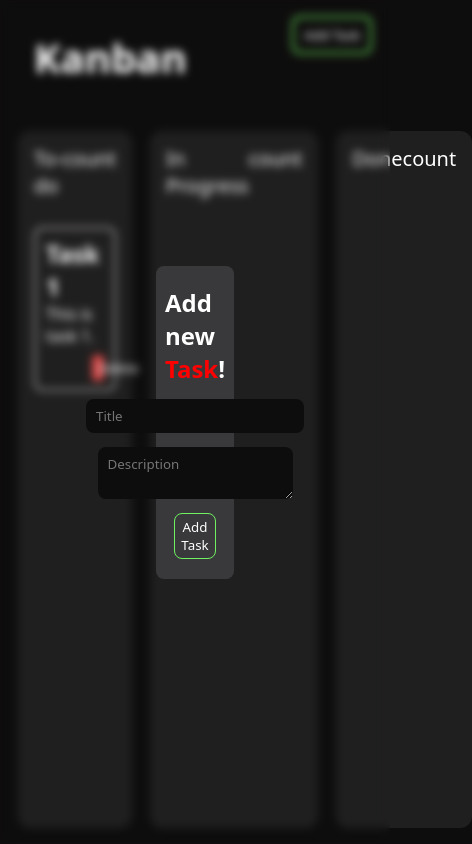
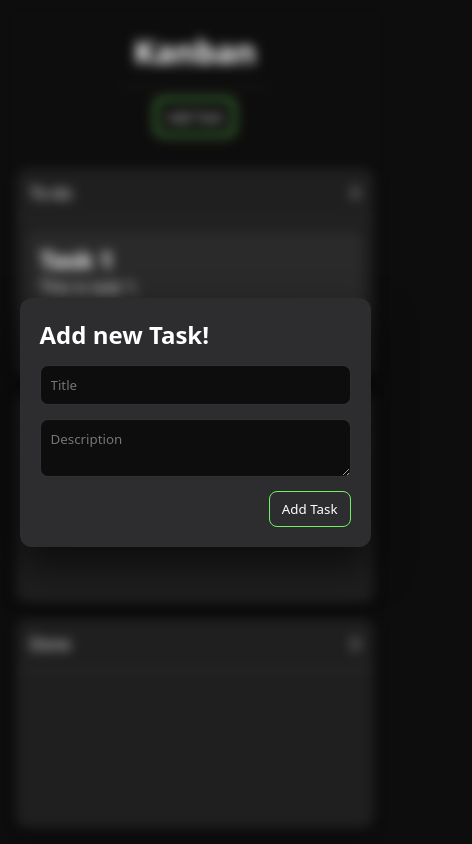
Before and after one commit to Aniket-787/js-kanban-board, a plain HTML site: page index.html in a window 390 px wide. Both pictures are taken after a click on the element "Add Task". Shown: the whole page, 472 px wide, since content can reach past the window. Drawn offline with Linux system fonts and the light colour scheme.

Commit message:
Added localStorage persistence, task deletion, task counting, and mobile responsiveness.

```diff
--- a/index.html
+++ b/index.html
@@ -20,7 +20,7 @@
             <div id="todo" class="task-col ">
                 <div class="heading">
                     <div class="left">To-do</div>
-                    <div class="right">count</div>
+                    <div class="right count">0</div>
                 </div>
                 <div draggable="true" class="task">
                     <div class="task-box">
@@ -33,14 +33,14 @@
             <div id="progress" class="task-col ">
                  <div class="heading">
                     <div class="left">In Progress</div>
-                    <div class="right">count</div>
+                    <div class="right count">0</div>
                 </div>
 
             </div>
             <div id="done" class="task-col">
                  <div class="heading">
                     <div class="left">Done</div>
-                    <div class="right">count</div>
+                    <div class="right count">0</div>
                 </div>
 
             </div>
--- a/script.js
+++ b/script.js
@@ -31,7 +31,10 @@ function dragOnEvent(column) {
   column.addEventListener("drop", () => {
     column.classList.remove("hover-over");
     column.appendChild(dragTask);
+    updateAllCount()
+    saveBoard()
   });
+
 }
 
 dragOnEvent(done);
@@ -60,7 +63,6 @@ div.setAttribute("draggable", "true");
 div.classList.add('task')
 
 let taskTitle = document.querySelector('#title').value
-console.log(taskTitle)
 let taskDesc = document.querySelector('#description').value
 
 div.innerHTML = `
@@ -77,5 +79,113 @@ div.innerHTML = `
 
 todo.appendChild(div)
 modal.style.display = "none";
+updateAllCount()
+saveBoard()
 
 })
+
+
+
+let count = document.querySelector('.heading .count')
+
+let taskarr = [todo,progress,done]
+taskarr.forEach(t=>{
+
+})
+
+function updateCount(column){
+  let countE1 = column.querySelector('.count')
+  let tasks = column.querySelectorAll('.task')
+  countE1.innerText = tasks.length
+}
+
+function updateAllCount(){
+  updateCount(todo)
+  updateCount(progress)
+  updateCount(done)
+}
+
+function saveBoard() {
+  let boardData = {
+    todo: [],
+    progress: [],
+    done: []
+  };
+
+  [todo, progress, done].forEach(column => {
+    let columnId = column.id;
+    let tasks = column.querySelectorAll('.task');
+
+    tasks.forEach(task => {
+      let titleEl = task.querySelector('h2');
+      let descEl  = task.querySelector('.desc');
+
+      if (!titleEl || !descEl) return;
+
+      boardData[columnId].push({
+        title: titleEl.innerText,
+        desc: descEl.innerText
+      });
+    });
+  });
+
+  localStorage.setItem('KanbanBoard', JSON.stringify(boardData));
+}
+
+
+
+function loadBoard(){
+  let data = JSON.parse(localStorage.getItem('KanbanBoard'))
+  if(!data) return;
+
+  //clear existing task
+  [todo,progress,done].forEach(col=>{
+    col.querySelectorAll('.task').forEach(task=>task.remove())
+  })
+
+  Object.keys(data).forEach(columnId=>{
+    let column = document.querySelector(`#${columnId}`)
+
+    data[columnId].forEach(taskData=>{
+      let div = document.createElement('div');
+      div.classList.add('task');
+      div.setAttribute('draggable', 'true');
+
+      div.innerHTML = `
+        <div class="task-box">
+          <h2>${taskData.title}</h2>
+          <div class="desc">${taskData.desc}</div>
+        </div>
+        <button class="delete">Delete</button>
+      `;
+
+      // attach drag again
+      div.addEventListener('dragstart', () => {
+        dragTask = div;
+      });
+
+      column.appendChild(div);
+    })
+  })
+  updateAllCount()
+}
+
+loadBoard();
+
+
+//delete logic
+function enableDelete(column) {
+  column.addEventListener('click', (e) => {
+    if (e.target.classList.contains('delete')) {
+      let task = e.target.closest('.task');
+      task.remove();
+
+      updateAllCount();
+      saveBoard();
+    }
+  });
+}
+
+enableDelete(todo);
+enableDelete(progress);
+enableDelete(done);
--- a/style.css
+++ b/style.css
@@ -11,7 +11,6 @@ html,body{
 }
 
 :root{
-    /* color  */
     --bg-color: #0e0d0d;
     --section-bg-color:#201f1f;
     --text-color:#ffffff;
@@ -19,36 +18,28 @@ html,body{
     --bg-secondary-color:#1b08eb;
     --border-color: #6ff161;
 
-    /* spacing */
-
     --spacing-sm:4px 6px;
     --spacing-md:8px 10px;
     --spacing-lg:14px 16px;
     --spacing-xl:16px 18px;
     --spacing-xxl:20px 22px;
 
-    /*radius*/
-
     --rd-sm:4px;
     --rd-md:8px;
     --rd-lg:12px;
     --rd-xl:16px;
-    --rd-xxl:20px;
 
-    /*font-size*/
-    --font-size-sm:5px;
-    --font-size-md:10px;
-    --font-size-lg:15px;
-    --font-size-xl:20px;
-
-
-
+    --font-size-md:14px;
+    --font-size-lg:16px;
+    --font-size-xl:18px;
 }
 
 body{
    background-color: var(--bg-color);
    color: var(--text-color);
 }
+
+/* ===== LAYOUT ===== */
 
 .main{
     width: 100%;
@@ -61,147 +52,177 @@ body{
 .nav{
     display: flex;
     justify-content: space-between;
+    align-items: center;
     padding: var(--spacing-xl);
 }
 
-.btn{
+.add-task-btn button{
+    padding: var(--spacing-md);
+    border: 2px solid var(--border-color);
+    background-color: transparent;
+    color: var(--text-color);
+    border-radius: var(--rd-md);
+    cursor: pointer;
+    transition: 0.3s;
+}
+
+.add-task-btn button:hover{
+    background-color: var(--bg-secondary-color);
+}
+
+/* ===== BOARD ===== */
+
+.board{
+    flex-grow: 1;
+    display: flex;
+    gap: 16px;
+    padding: 16px;
+    overflow-x: auto;
+}
+
+.task-col{
+    background-color: var(--section-bg-color);
+    border-radius: var(--rd-lg);
+    flex: 1;
+    min-width: 280px;
+    display: flex;
+    flex-direction: column;
+    box-shadow: 0 4px 12px rgba(0,0,0,0.4);
+}
+
+.heading{
+    display: flex;
+    justify-content: space-between;
+    padding: 14px;
+    font-size: var(--font-size-xl);
+    border-bottom: 1px solid rgba(255,255,255,0.1);
+}
+
+.count{
+    opacity: 0.7;
+}
+
+/* ===== TASK ===== */
+
+.task{
+    margin: 12px;
+    padding: 12px;
+    background-color: #2a2a2a;
+    border-radius: var(--rd-md);
+    display: flex;
+    flex-direction: column;
+    gap: 10px;
+    cursor: grab;
+    transition: transform 0.2s ease, box-shadow 0.2s ease;
+}
+
+.task:hover{
+    transform: translateY(-2px);
+    box-shadow: 0 6px 14px rgba(0,0,0,0.4);
+}
+
+.delete{
+    align-self: flex-end;
+    padding: 6px 10px;
+    font-size: 12px;
+    border-radius: var(--rd-sm);
+    border: none;
+    background-color: var(--bg-btn-color);
+    color: white;
+    cursor: pointer;
+}
+
+.delete:hover{
+    background-color: #ff5c5c;
+}
+
+.hover-over{
+    border: 2px dashed var(--border-color);
+    background-color: rgba(111,241,97,0.05);
+}
+
+/* ===== MODAL ===== */
+
+.modal{
+    position: fixed;
+    inset: 0;
+    display: none;
+    z-index: 1000;
+}
+
+.bg{
+    width: 100%;
+    height: 100%;
+    backdrop-filter: blur(6px);
     display: flex;
     justify-content: center;
     align-items: center;
 }
 
-.add-task-btn button{
-    padding: var(--spacing-md);
-    border: 2px solid var(--border-color) ;
-    background-color: transparent;
-    color: var(--text-color);
-    border-radius: var(--rd-md);
-    transition: all ease 0.8s;
+.newTask{
+    width: 320px;
+    background-color: #2d2d30;
+    padding: 20px;
+    border-radius: var(--rd-lg);
+    display: flex;
+    flex-direction: column;
+    gap: 14px;
+    box-shadow: 0 20px 40px rgba(0,0,0,0.6);
 }
 
-.add-task-btn button:hover{
-    transform: scale(1.1);
-    background-color: var(--bg-secondary-color);
-    border: none;
-
+#title,
+#description{
+    background-color: var(--bg-color);
+    color: var(--text-color);
+    border: 1px solid rgba(255,255,255,0.15);
+    padding: 10px;
+    border-radius: var(--rd-md);
 }
 
-.board{
-    width: 100%;
-    display: flex;
-    justify-content: space-between;
-    padding: var(--spacing-xl);
-    flex-grow: 1;
-    gap: var(--spacing-xl);
-
-}
-
-.task-col{
-    background-color:var(--section-bg-color);
-    display: flex;
-    flex-direction: column;
-    border-radius: var(--rd-lg);
-    flex-grow: 1;
-    transition: all ease 0.8s;
-}
-
-
-.heading{
-    display: flex;
-    justify-content: space-between;
-    font-size:var(--font-size-xl) ;
-    padding: var(--spacing-lg);
-}
-
-.task{
-    margin: var(--spacing-lg);
-    padding: var(--spacing-md);
-    display: flex;
-    flex-direction: column;
-    gap: var(--spacing-md);
-    border: 2px solid rgba(248, 246, 246, 0.623);
-    border-radius: var(--rd-md);
-    cursor:grabbing;
-    transition: all ease 0.8s;
-}
-
-.task:hover{
-   border: 1px solid rgb(149, 223, 149);
-}
-
-.delete{
-    width: 14%;
-    padding: var(--spacing-sm);
-    border: none;
-    border-radius:var(--rd-sm);
-    background-color: var(--bg-btn-color);
-    color: var(--text-color);
-    align-self: flex-end;
-}
-
-
-.hover-over{
-    border: 2px solid var(--border-color);
-    transform: scale(1.02);
-}
-
-.modal{
-    position:absolute;
-    width: 100vw;
-    height: 100vh;
-    top: 0;
-    left: 0;
-    display: none;
-}
-
-.bg{
-    height: 100vh;
-    width: 100vw;
-    display: flex;
-    justify-content: center;
-    align-items: center;
-    backdrop-filter: blur(4px);
-}
-
-.modal .newTask{
-    display: flex;
-    width: 20vw;
-   flex-direction: column;
-    align-items: center;
-    gap: var(--spacing-lg);
-    background-color: rgb(57, 57, 59);
-    padding: var(--spacing-xxl);
-    border-radius: var(--rd-md);
-    transition: all ease 1s;
-}
-
-#title, #description{
-    border: none;
-    border-radius: var(--rd-md);
-    padding: var(--spacing-md);
-    background-color: var(--bg-color);
+#title:focus,
+#description:focus{
+    outline: none;
+    border-color: var(--border-color);
 }
 
 #addtask{
-    width: fit-content;
+    align-self: flex-end;
+    padding: 8px 12px;
+    border-radius: var(--rd-md);
+    background-color: transparent;
+    border: 1px solid var(--border-color);
     color: var(--text-color);
-    padding: var(--spacing-sm);
-    border-radius: var(--rd-md);
-    border: 1px solid var(--border-color);
-    background-color: transparent;
+    cursor: pointer;
 }
 
 #addtask:hover{
-    transform: scale(1.03);
+    background-color: var(--bg-secondary-color);
 }
 
-span{
-    color: red;
+/* ===== MOBILE RESPONSIVE ===== */
+
+@media (max-width: 768px){
+    .nav{
+        flex-direction: column;
+        gap: 10px;
+        text-align: center;
+    }
+
+    .board{
+        flex-direction: column;
+        overflow-x: hidden;
+        overflow-y: auto;
+    }
+
+    .task-col{
+        min-width: 100%;
+    }
+
+    .heading{
+        font-size: 16px;
+    }
+
+    .newTask{
+        width: 90%;
+    }
 }
-
-
-
-.taskhead{
-    display: flex;
-    justify-content: space-between;
-}
```
